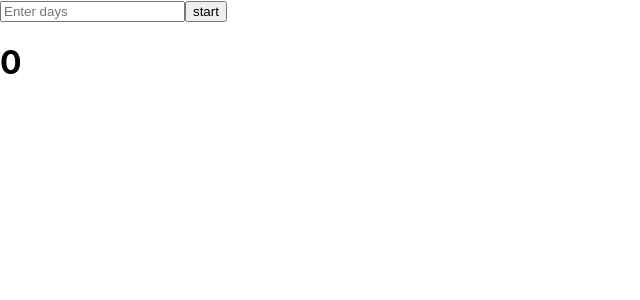
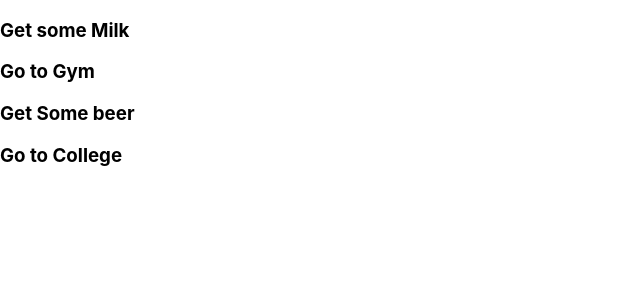
Before and after one commit to Lokeshkhati/React-exercises, a React (Create React App) app: page / in a window 1280 px wide. Shown: the top 300 px of the page, without its empty margins (0-640 px from the left). Built offline with nearby package versions, Linux system fonts and the light colour scheme.

Commit message:
refactor : refactor code

```diff
--- a/src/App.js
+++ b/src/App.js
@@ -4,6 +4,7 @@ import Bubble from "./components/Bubble"
 import CountDownTimer from "./components/CountDownTimer"
 import Counter from "./components/Counter"
 import CreateCategory from "./components/CreateCategory"
+import Lists from "./components/Lists"
 import PracticeOne from "./components/PracticeOne"
 import PriceFilter from "./components/PriceFilter"
 import QuantityIncreAndDecre from "./components/QuantityIncreAndDecre"
@@ -25,8 +26,8 @@ const App = () => {
       {/* <CreateCategory /> */}
       {/* <Bubble /> */}
       {/* <Counter /> */}
-      <CountDownTimer />
-    </div>
+      {/* <CountDownTimer /> */}
+      <Lists />   </div>
   )
 }
 export default App
```
